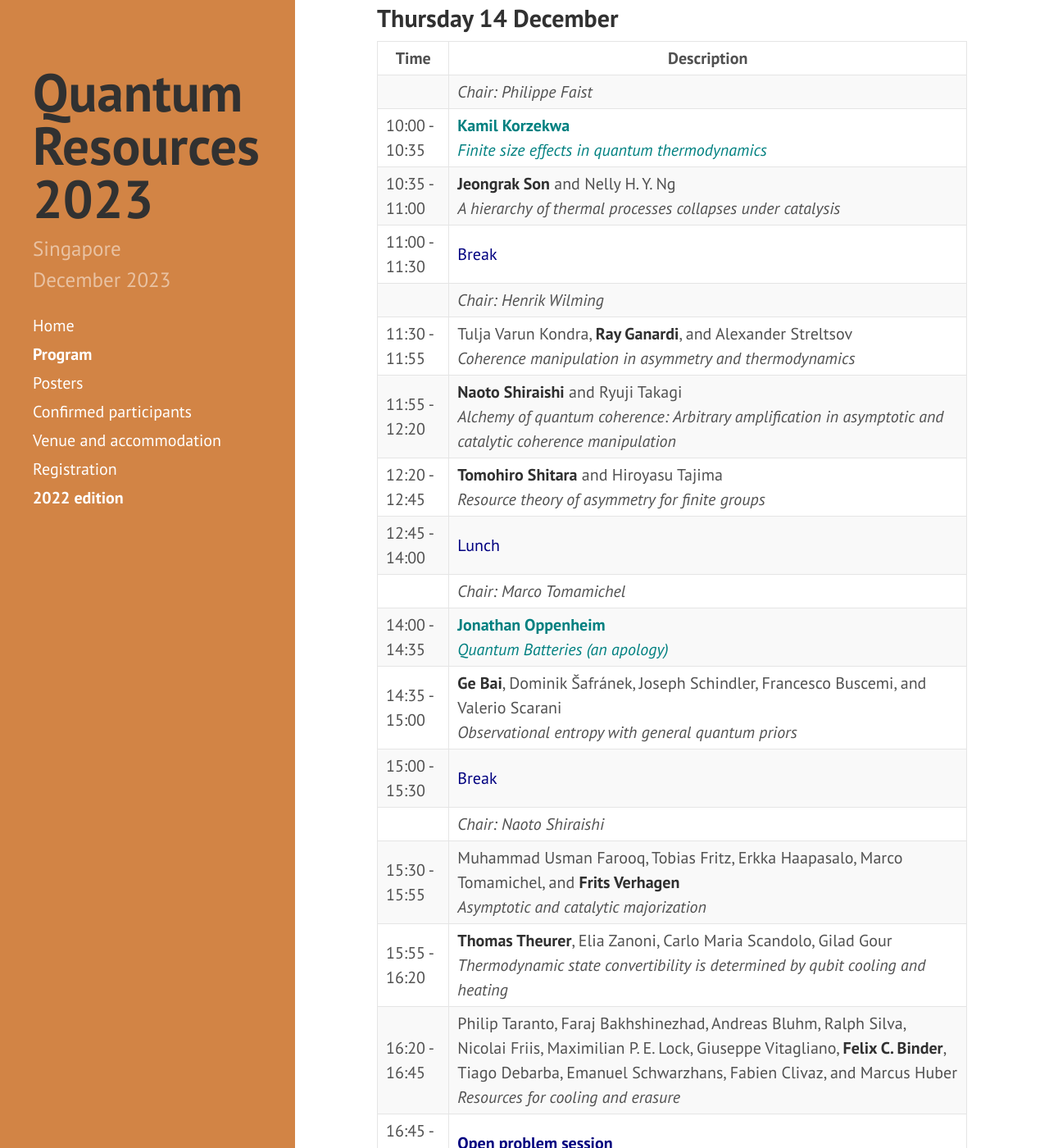
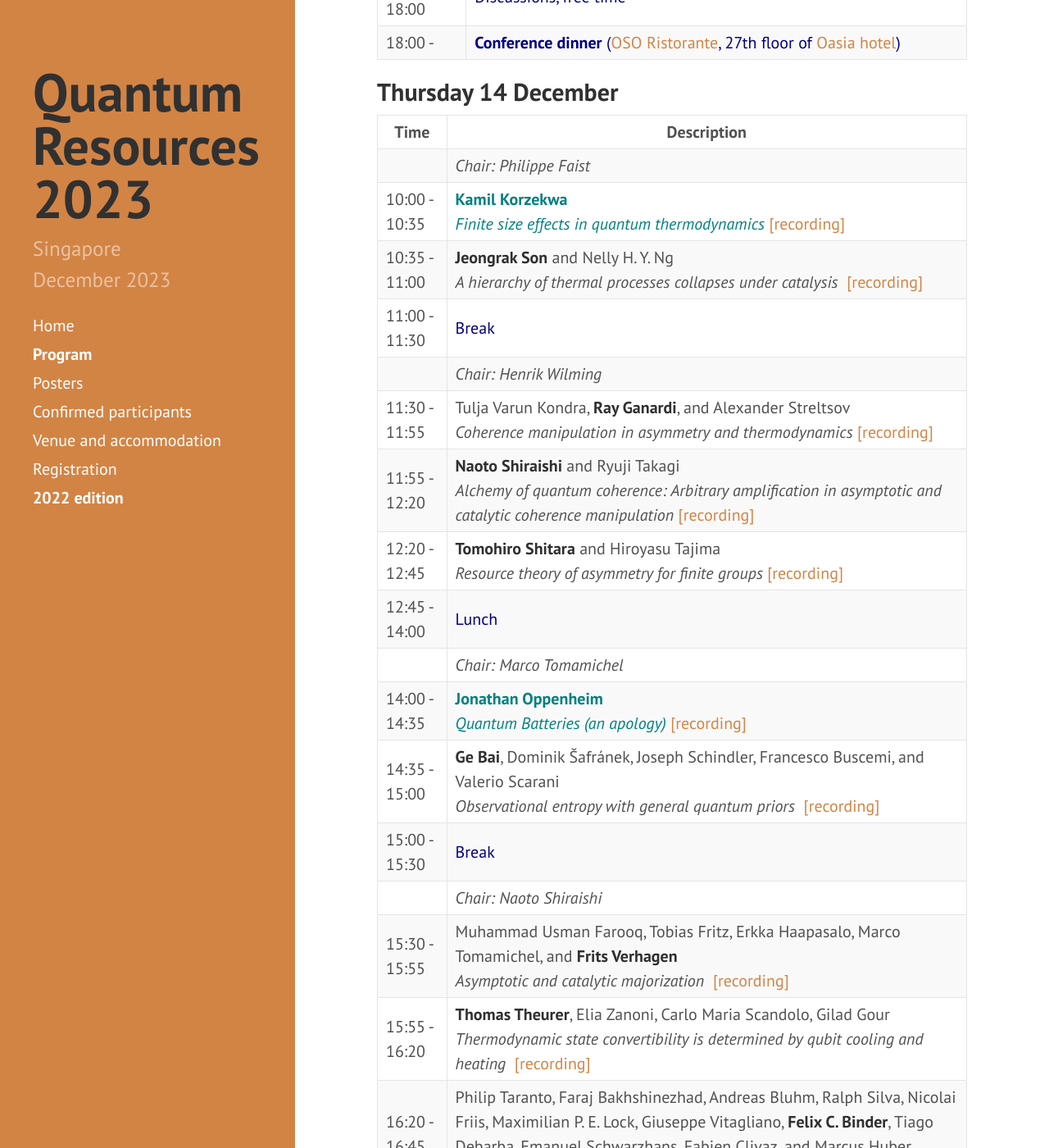
Before and after one commit to RyujiPat2/RyujiPat2.github.io, a Jekyll site: the page built from program.md, in a window 1280 px wide and 1400 px high, scrolled down 4194 px. Shown: the whole window at 82% size. Built offline with Jekyll 4.4.1, drawn with Linux system fonts in a browser that asks for light colours; nearby versions of some CDN libraries; some of the changed text lies outside the part shown.

Commit message:
Update program.md

```diff
--- a/program.md
+++ b/program.md
@@ -45,22 +45,22 @@ order: 2
 | Time | Description |
 |--- |--- |
 || *Chair: Bartosz Regula* |
-| 10:00 - 10:35  | <span class="p-contrib"><b>Fernando Brandão</b><br /><i>A reversible theory of resources for almost-iid states?</i></span>          |
-| 10:35 - 11:00 | **Benjamin Stratton**, Chung-Yun Hsieh, and Paul Skrzypczyk <br /><i>The Dynamical Resource Theory of Informational Non-Equilibrium</i>           |
+| 10:00 - 10:35  | <span class="p-contrib"><b>Fernando Brandão</b><br /><i>A reversible theory of resources for almost-iid states?</i><a href="https://youtu.be/Um1_7qeA0Uo?si=i6p1JobkvLvAIW8j">&nbsp;[recording]</a></span>          |
+| 10:35 - 11:00 | **Benjamin Stratton**, Chung-Yun Hsieh, and Paul Skrzypczyk <br /><i>The Dynamical Resource Theory of Informational Non-Equilibrium</i><a href="https://youtu.be/a3fyCOOdfL4?si=hjX7jYAHO34-YOoQ">&nbsp;[recording]</a>           |
 | 11:00 - 11:30 | <span class="p-invited">Break</span>              |
 || *Chair: Graeme Berk* |
-| 11:30 - 11:55 | Huan-Yu Ku, **Chung-Yun Hsieh**, Shin-Liang Chen, Yueh-Nan Chen, and Costantino Budroni<br /><i>Can we stochastically distill quantum steering and measurement incompatibility?</i>              |
-| 11:55 - 12:20 | **Kohdai Kuroiwa**, Ryuji Takagi, Gerardo Adesso, and Hayata Yamasaki<br /><i>Every quantum helps:  Operational advantage of quantum resources beyond convexity</i>             |
-| 12:20 - 12:45 | **Yunlong Xiao**, Yuxiang Yang, Ximing Wang, Qing Liu, and Mile Gu <br /><i>Quantum Uncertainty Principles for Measurements with Interventions</i>               |
+| 11:30 - 11:55 | Huan-Yu Ku, **Chung-Yun Hsieh**, Shin-Liang Chen, Yueh-Nan Chen, and Costantino Budroni<br /><i>Can we stochastically distill quantum steering and measurement incompatibility?</i> <a href="https://youtu.be/45DAv6cbrQs?si=O_w4QCCEQoHSMi1F">&nbsp;[recording]</a>             |
+| 11:55 - 12:20 | **Kohdai Kuroiwa**, Ryuji Takagi, Gerardo Adesso, and Hayata Yamasaki<br /><i>Every quantum helps:  Operational advantage of quantum resources beyond convexity</i><a href="https://youtu.be/o4q1T0cG65Q?si=RYf6fCThCfeGNfMh">&nbsp;[recording]</a>             |
+| 12:20 - 12:45 | **Yunlong Xiao**, Yuxiang Yang, Ximing Wang, Qing Liu, and Mile Gu <br /><i>Quantum Uncertainty Principles for Measurements with Interventions</i> <a href="https://youtu.be/T7fRkYyxFV0?si=rEclyZ-CWURpJqx-">&nbsp;[recording]</a>              |
 | 12:45 - 12:55 | <span class="p-invited">Group photos</span>           |
 | 12:55 - 14:00 | <span class="p-invited">Lunch</span>           |
 || *Chair: Kamil Korzekwa* |
-| 14:00 - 14:35 |  <span class="p-contrib"><b>David Gosset</b><br /><i>Stabilizer rank simulators</i></span>           |
-| 14:35 - 15:00 | Nicole Yunger Halpern, Anthony Munson, Naga Teja Bhavia Kothakonda, Jonas Haferkamp, Jens Eisert, and **Philippe Faist**<br /><i>Resource theory of quantum complexity with applications to quantum thermodynamics</i>     |
+| 14:00 - 14:35 |  <span class="p-contrib"><b>David Gosset</b><br /><i>Stabilizer rank simulators</i><a href="https://youtu.be/7Y5sdiI-LsU?si=8yTIe9GttUBujLpZ">&nbsp;[recording]</a></span>           |
+| 14:35 - 15:00 | Nicole Yunger Halpern, Anthony Munson, Naga Teja Bhavia Kothakonda, Jonas Haferkamp, Jens Eisert, and **Philippe Faist**<br /><i>Resource theory of quantum complexity with applications to quantum thermodynamics</i><a href="https://youtu.be/uBWJH1Pdldg?si=EDQprWUN7AG5xwGt">&nbsp;[recording]</a>     |
 | 15:00 - 15:30 | <span class="p-invited">Break</span> |
 || *Chair: Xin Wang* |
-| 15:30 - 15:55 | **Tobias Haug** and Lorenzo Piroli<br /><i>Stabilizer entropies and nonstabilizerness monotones</i>            |
-| 15:55 - 16:20 | Tobias Haug, **Soovin Lee**, and M.S. Kim<br /><i>Efficient stabilizer entropies for quantum computers</i>             |
+| 15:30 - 15:55 | **Tobias Haug** and Lorenzo Piroli<br /><i>Stabilizer entropies and nonstabilizerness monotones</i> <a href="https://youtu.be/QXLOUP9Xiho?si=QvRdBv8CC9y68QUg">&nbsp;[recording]</a>           |
+| 15:55 - 16:20 | Tobias Haug, **Soovin Lee**, and M.S. Kim<br /><i>Efficient stabilizer entropies for quantum computers</i> <a href="https://youtu.be/MsSMI8B9qJU?si=6p_SVNmy64CYTDHU">&nbsp;[recording]</a>            |
 | 16:20 - 18:30 | <span class="p-invited"><b>Poster session and discussions</b></span> |
 
 
@@ -70,13 +70,13 @@ order: 2
 | Time | Description |
 |--- |--- |
 || *Chair: Seok Hyung Lie* |
-| 10:00 - 10:35   | <span class="p-contrib"><b>Giulio Chiribella</b><br/><i>The nonequilibrum cost of accurate information processing</i></span>        |
-| 10:35 - 11:00  | **Jake Xuereb**, Florian Meier, Mark Mitchison, Paul Erker, Tiago Debarba, and Marcus Huber<br /><i>Quantum Information Processing with Finite Thermodynamic Resources</i> |
+| 10:00 - 10:35   | <span class="p-contrib"><b>Giulio Chiribella</b><br/><i>The nonequilibrum cost of accurate information processing</i><a href="https://youtu.be/OrR-Ze6f8vQ?si=YWSXAk608cPoiWqG">&nbsp;[recording]</a></span>        |
+| 10:35 - 11:00  | **Jake Xuereb**, Florian Meier, Mark Mitchison, Paul Erker, Tiago Debarba, and Marcus Huber<br /><i>Quantum Information Processing with Finite Thermodynamic Resources</i><a href="https://youtu.be/Fy0uAN-0sEc?si=kiCwVLJWeG_EpwTc">&nbsp;[recording]</a> |
 | 11:00 - 11:30  | <span class="p-invited">Break</span>       |
 || *Chair: Alexander Streltsov* |
-| 11:30 - 12:05  | <span class="p-contrib"><b>Xiao Yuan</b><br /><i>Virtual quantum resource distillation</i></span>        |
-| 12:05 - 12:30  | **Benjamin Jones**, Paul Skrzypczyk, and Noah Linden <br /><i>Hadamard gate cannot be replaced by a resource state in universal quantum computation</i>     |
-| 12:30 - 12:55  | **Varun Narasimhachar** <br /><i>Hidden costs of coherence distillation</i>        |
+| 11:30 - 12:05  | <span class="p-contrib"><b>Xiao Yuan</b><br /><i>Virtual quantum resource distillation</i><a href="https://youtu.be/9JK8YIa1Fgs?si=EQzkQcyzCdROkkqH">&nbsp;[recording]</a></span>        |
+| 12:05 - 12:30  | **Benjamin Jones**, Paul Skrzypczyk, and Noah Linden <br /><i>Hadamard gate cannot be replaced by a resource state in universal quantum computation</i><a href="https://youtu.be/gIj-9g7grjQ?si=8GdOErw6KTx2FjLh">&nbsp;[recording]</a>     |
+| 12:30 - 12:55  | **Varun Narasimhachar** <br /><i>Hidden costs of coherence distillation</i> <a href="https://youtu.be/16-eglwsxX8?si=w_JC0fSavPIWmU6I">&nbsp;[recording]</a>       |
 | 12:55 - 14:00  | <span class="p-invited">Lunch</span>      |
 | 14:00 - 18:00  | <span class="p-invited">Discussions, free time</span>     |
 | 18:00 -   | <span class="p-invited"><b>Conference dinner</b> (<a href="https://singapore.oso.sg/">OSO Ristorante</a>, 27th floor of <a href="https://maps.app.goo.gl/RDgatSGYPHjoTm7FA">Oasia hotel</a>)</span>     |
@@ -87,23 +87,23 @@ order: 2
 | Time | Description |
 |--- |--- |
 || *Chair: Philippe Faist* |
-| 10:00 - 10:35   | <span class="p-contrib"><b>Kamil Korzekwa</b><br/><i>Finite size effects in quantum thermodynamics</i></span>        |
-| 10:35 - 11:00  | **Jeongrak Son** and Nelly H. Y. Ng<br /><i>A hierarchy of thermal processes collapses under catalysis</i>         |
+| 10:00 - 10:35   | <span class="p-contrib"><b>Kamil Korzekwa</b><br/><i>Finite size effects in quantum thermodynamics</i><a href="https://youtu.be/IPf2oTZSfog?si=X8c9q8pddvmSdJCC">&nbsp;[recording]</a></span>        |
+| 10:35 - 11:00  | **Jeongrak Son** and Nelly H. Y. Ng<br /><i>A hierarchy of thermal processes collapses under catalysis</i> <a href="https://youtu.be/JGDbUGp-4fI?si=dKjry3P_3_kEZimT">&nbsp;[recording]</a>        |
 | 11:00 - 11:30   | <span class="p-invited">Break</span>            |
 || *Chair: Henrik Wilming* |
-| 11:30 - 11:55   | Tulja Varun Kondra, **Ray Ganardi**, and Alexander Streltsov<br /><i>Coherence manipulation in asymmetry and thermodynamics</i>           |
-| 11:55 - 12:20   | **Naoto Shiraishi** and Ryuji Takagi<br /><i>Alchemy of quantum coherence: Arbitrary amplification in asymptotic and catalytic coherence manipulation</i>             |
-| 12:20 - 12:45   | **Tomohiro Shitara** and Hiroyasu Tajima<br /><i>Resource theory of asymmetry for finite groups</i>  |
+| 11:30 - 11:55   | Tulja Varun Kondra, **Ray Ganardi**, and Alexander Streltsov<br /><i>Coherence manipulation in asymmetry and thermodynamics</i><a href="https://youtu.be/TABXnkl7iLI?si=ykDwdGVlsziTDLYy">&nbsp;[recording]</a>           |
+| 11:55 - 12:20   | **Naoto Shiraishi** and Ryuji Takagi<br /><i>Alchemy of quantum coherence: Arbitrary amplification in asymptotic and catalytic coherence manipulation</i><a href="https://youtu.be/pMVLvUaiN_0?si=diESBZIc8BHnKzoA">&nbsp;[recording]</a>             |
+| 12:20 - 12:45   | **Tomohiro Shitara** and Hiroyasu Tajima<br /><i>Resource theory of asymmetry for finite groups</i><a href="https://youtu.be/cGGkdC9MXi8?si=9a0PqvOLs-khAKyh">&nbsp;[recording]</a>  |
 | 12:45 - 14:00   | <span class="p-invited">Lunch</span>             |
 || *Chair: Marco Tomamichel* |
-| 14:00 - 14:35   | <span class="p-contrib"><b> Jonathan Oppenheim</b><br/><i>Quantum Batteries (an apology)</i> </span>              |
-| 14:35 - 15:00   | **Ge Bai**, Dominik Šafránek, Joseph Schindler, Francesco Buscemi, and Valerio Scarani<br /><i>Observational entropy with general quantum priors</i>             |
+| 14:00 - 14:35   | <span class="p-contrib"><b> Jonathan Oppenheim</b><br/><i>Quantum Batteries (an apology)</i><a href="https://youtu.be/YozEXF9vZL8?si=Z91WMRu6XqlNmf6G">&nbsp;[recording]</a> </span>              |
+| 14:35 - 15:00   | **Ge Bai**, Dominik Šafránek, Joseph Schindler, Francesco Buscemi, and Valerio Scarani<br /><i>Observational entropy with general quantum priors</i> <a href="https://youtu.be/rKORj1ZLV60?si=y5Pp2WScsRj8LGWV">&nbsp;[recording]</a>            |
 | 15:00 - 15:30   | <span class="p-invited">Break</span> |
 || *Chair: Naoto Shiraishi* |
-| 15:30 - 15:55   | Muhammad Usman Farooq, Tobias Fritz, Erkka Haapasalo, Marco Tomamichel, and **Frits Verhagen**<br /><i>Asymptotic and catalytic majorization</i>          |
-| 15:55 - 16:20   | **Thomas Theurer**, Elia Zanoni, Carlo Maria Scandolo, Gilad Gour<br /><i>Thermodynamic state convertibility is determined by qubit cooling and heating</i>          |
-| 16:20 - 16:45   | Philip Taranto, Faraj Bakhshinezhad, Andreas Bluhm, Ralph Silva, Nicolai Friis, Maximilian P. E. Lock, Giuseppe Vitagliano, **Felix C. Binder**, Tiago Debarba, Emanuel Schwarzhans, Fabien Clivaz, and Marcus Huber<br /><i>Resources for cooling and erasure</i>               |
-| 16:45 - 17:15   | <span class="p-invited"><b>Open problem session</b></span>        |
+| 15:30 - 15:55   | Muhammad Usman Farooq, Tobias Fritz, Erkka Haapasalo, Marco Tomamichel, and **Frits Verhagen**<br /><i>Asymptotic and catalytic majorization</i> <a href="https://youtu.be/FNbOSP8L29M?si=Zmh8Tg30p6sQ8G6Y">&nbsp;[recording]</a>         |
+| 15:55 - 16:20   | **Thomas Theurer**, Elia Zanoni, Carlo Maria Scandolo, Gilad Gour<br /><i>Thermodynamic state convertibility is determined by qubit cooling and heating</i> <a href="https://youtu.be/w7axE50mrM4?si=P_Nu76Ne-MQSJUqi">&nbsp;[recording]</a>         |
+| 16:20 - 16:45   | Philip Taranto, Faraj Bakhshinezhad, Andreas Bluhm, Ralph Silva, Nicolai Friis, Maximilian P. E. Lock, Giuseppe Vitagliano, **Felix C. Binder**, Tiago Debarba, Emanuel Schwarzhans, Fabien Clivaz, and Marcus Huber<br /><i>Resources for cooling and erasure</i> <a href="https://youtu.be/cWRhivAdSjk?si=q_tzIyBTKY-lXXLY">&nbsp;[recording]</a>              |
+| 16:45 - 17:15   | <span class="p-invited"><b>Open problem session</b><a href="https://youtu.be/itnnN02LqIQ?si=dlbyQQuLtJ0mam62">&nbsp;[recording]</a></span>        |
 | 17:15 - 18:30   | <span class="p-invited">Discussions / Walking tour (meet in front of the Ballroom at 17:35)</span> |
 
 
@@ -113,20 +113,20 @@ order: 2
 | Time | Description |
 |--- |--- |
 || *Chair: Felix Binder* |
-| 10:00 - 10:35    | <span class="p-contrib"><b>Martin Plenio</b><br /><i>The Thermodynamic Costs of Pure Dephasing in Quantum Heat Engines: Quasistatic Efficiency at Finite Power</i></span>              |
-| 10:35 - 11:00  | **Florian Meier** and Hayata Yamasaki<br /><i>Energy-Consumption Advantage of Quantum Computation</i> |
+| 10:00 - 10:35    | <span class="p-contrib"><b>Martin Plenio</b><br /><i>The Thermodynamic Costs of Pure Dephasing in Quantum Heat Engines: Quasistatic Efficiency at Finite Power</i><a href="https://youtu.be/YUifIRit4y4?si=ELa7e5RIQk-gbaYD">&nbsp;[recording]</a></span>              |
+| 10:35 - 11:00  | **Florian Meier** and Hayata Yamasaki<br /><i>Energy-Consumption Advantage of Quantum Computation</i><a href="https://youtu.be/SB2aWZkABT0?si=eTcPTAocC3dW65Xr">&nbsp;[recording]</a> |
 | 11:00 - 11:30  | <span class="p-invited">Break</span>    |
 || *Chair: Thomas Theurer* |
-| 11:30 - 11:55  | **Marcin Wieśniak**, Palash Pandya, Omer Sakarya, Bianka Wołoncewicz, Miro Consiglio, and Tony Apollaro<br /><i>Detecting entanglement by solving a quadratic equation</i>        |
-| 11:55 - 12:20  | **Ray Ganardi**, Tulja Varun Kondra, and Alexander Streltsov <br /><i>Catalytic and asymptotic equivalence for quantum entanglement</i>     |
-| 12:20 - 12:45  | **Youngrong Lim**, Minki Hhan, Hyukjoon Kwon <br /><i>Non-destructive Local Discrimination of Entangled Quantum States</i>        |
+| 11:30 - 11:55  | **Marcin Wieśniak**, Palash Pandya, Omer Sakarya, Bianka Wołoncewicz, Miro Consiglio, and Tony Apollaro<br /><i>Detecting entanglement by solving a quadratic equation</i><a href="https://youtu.be/A1RnKw8r1O8?si=M1Agty49FQLLn1Ca">&nbsp;[recording]</a>        |
+| 11:55 - 12:20  | **Ray Ganardi**, Tulja Varun Kondra, and Alexander Streltsov <br /><i>Catalytic and asymptotic equivalence for quantum entanglement</i><a href="https://youtu.be/nIVUf_VQT3M?si=k1Akd8txmMViUm8I">&nbsp;[recording]</a>     |
+| 12:20 - 12:45  | **Youngrong Lim**, Minki Hhan, Hyukjoon Kwon <br /><i>Non-destructive Local Discrimination of Entangled Quantum States</i><a href="https://youtu.be/BD39pCB3Yzs?si=ZgmaEG38smsg4Jl6">&nbsp;[recording]</a>        |
 | 12:45 - 14:00  | <span class="p-invited">Lunch</span>        |
 || *Chair: Xiao Yuan* |
-| 14:00 - 14:35  | <span class="p-contrib"><b>Xin Wang</b><br/><i>Entanglement Cost for Preparing and Distinguishing Quantum States</i></span>     |
-| 14:35 - 15:00  | **Alexander Streltsov** <br /><i>Multipartite entanglement theory with entanglement-nonincreasing operations</i>         |
+| 14:00 - 14:35  | <span class="p-contrib"><b>Xin Wang</b><br/><i>Entanglement Cost for Preparing and Distinguishing Quantum States</i><a href="https://youtu.be/5Kvh1ME47Bc?si=NErODB4jvMGctMju">&nbsp;[recording]</a></span>     |
+| 14:35 - 15:00  | **Alexander Streltsov** <br /><i>Multipartite entanglement theory with entanglement-nonincreasing operations</i><a href="https://youtu.be/KFeBitN4q0c?si=L00VPIJWBZkSxg0B">&nbsp;[recording]</a>         |
 | 15:00 - 15:30  | <span class="p-invited">Break and discussions</span>        |
 || *Chair: Hyukjoon Kwon* |
-| 15:30 - 15:55  | Zishi Chen and **Xueyuan Hu**<br /><i>Resource theory of dephasing estimation in multiqubit systems</i>    |
-| 15:55 - 16:20  | **Felix Ahnefeld**, Thomas Theurer, Martin B. Plenio<br /><i>Coherence in phase estimation</i>    |
+| 15:30 - 15:55  | Zishi Chen and **Xueyuan Hu**<br /><i>Resource theory of dephasing estimation in multiqubit systems</i> <a href="https://youtu.be/MObW-WwSD2c?si=RKQGwdLiwACS5vxd">&nbsp;[recording]</a>   |
+| 15:55 - 16:20  | **Felix Ahnefeld**, Thomas Theurer, Martin B. Plenio<br /><i>Coherence in phase estimation</i> <a href="https://youtu.be/hxC0uIHkHrc?si=vrNHzoixFxsQ59bb">&nbsp;[recording]</a>   |
 | 16:20 - 16:30  | <span class="p-invited">Closing </span>         |
 | 16:30 -   | <span class="p-invited">After party (Ballroom) </span>         |
```
